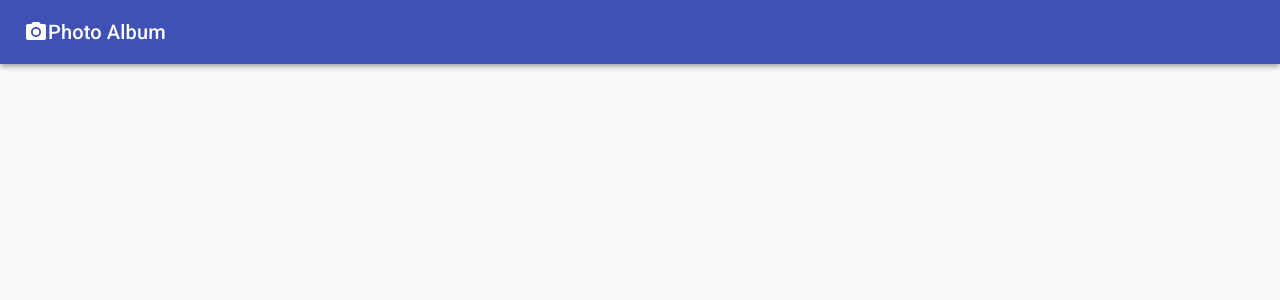
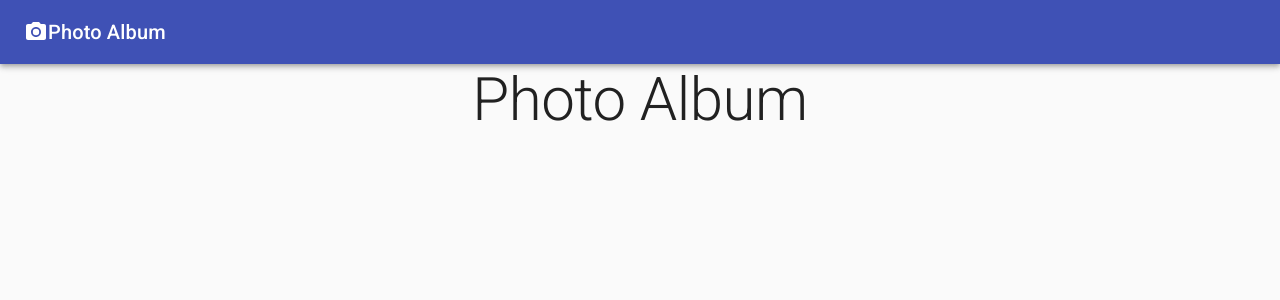
Before and after one commit to edmelech/material-UI-Demo, a React (Create React App) app: page / in a window 1280 px wide. Shown: the top 300 px of the page. Built offline with nearby package versions, Linux system fonts and the light colour scheme.

Commit message:
add gero container

```diff
--- a/src/App.jsx
+++ b/src/App.jsx
@@ -14,6 +14,15 @@
         </Typography>
       </Toolbar>
     </AppBar>
+    <main>
+      <div>
+        <Container maxWidth="sm">
+          <Typography variant="h2" align="center" color="textPrimary" gutterBottom>
+            Photo Album
+          </Typography>
+        </Container>
+      </div>
+    </main>
    </>
   );
 }
```
